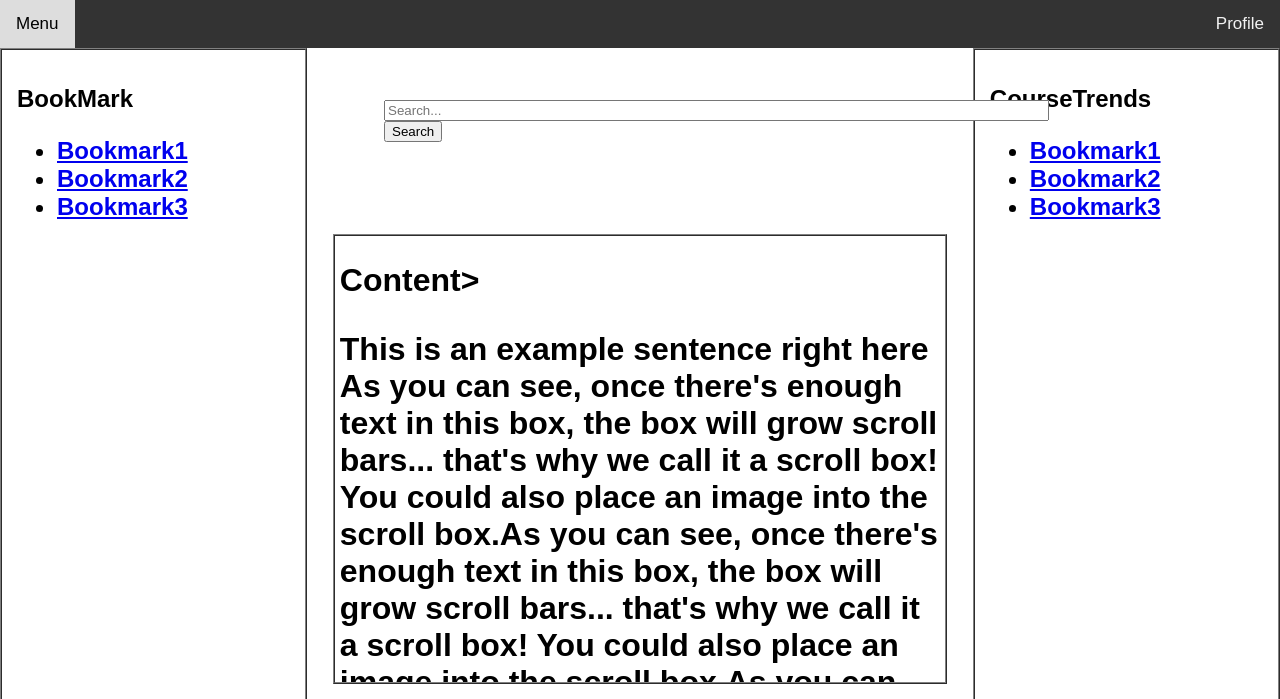
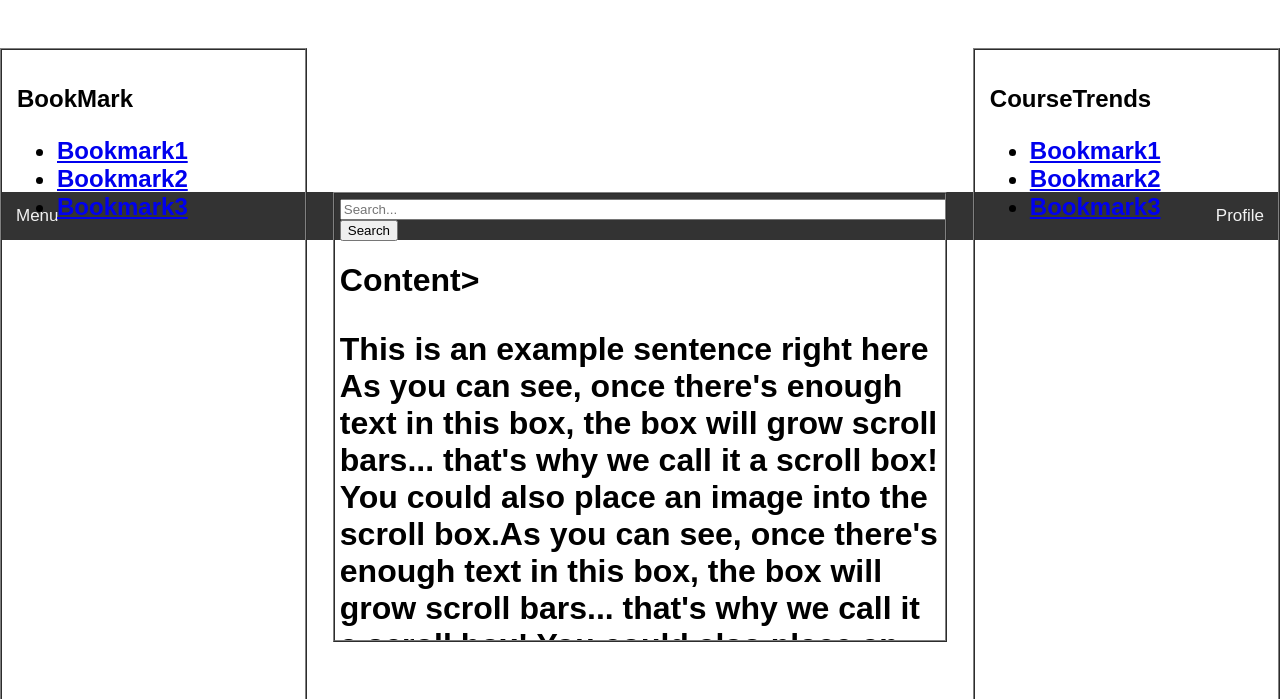
Before and after one commit to jry-an/CLOUDASS2, a Flask app: page / in a window 1280 px wide. Shown: the top 699 px of the page. Run offline with Flask 2, Linux system fonts and the light colour scheme.

Commit message:
Final homePage

```diff
--- a/static/style.css
+++ b/static/style.css
@@ -105,11 +105,3 @@
 
 
 }
-
-.SearchBar {
-  position: relative;
-  top: 100px;
-  margin-left: 30%;
-width: 40%;
-
-}
--- a/templates/home.html
+++ b/templates/home.html
@@ -49,15 +49,13 @@
   </nav>
   </div>
 
-<div class="SearchBar">
+
+
+<div class="Content">
 <form action="">
-  <input type="text" placeholder="Search..." name="search" size="80">
+  <input id="SearchBar" type="text" placeholder="Search..." name="search" size="80">
   <button type="submit">Search </button>
 </form>
-</div>
-
-<div class="Content">
-
 <h1>Content> <h1>
 <p>This is an example sentence right here As you can see, once there's enough text in this box, the box will grow scroll bars... that's why we call it a scroll box! You could also place an image into the scroll box.As you can see, once there's enough text in this box, the box will grow scroll bars... that's why we call it a scroll box! You could also place an image into the scroll box.As you can see, once there's enough text in this box, the box will grow scroll bars... that's why we call it a scroll box! You could also place an image into the scroll box.As you can see, once there's enough text in this box, the box will grow scroll bars... that's why we call it a scroll box! You could also place an image into the scroll box.As you can see, once there's enough text in this box, the box will grow scroll bars... that's why we call it a scroll box! You could also place an image into the scroll box.As you can see, once there's enough text in this box, the box will grow scroll bars... that's why we call it a scroll box! You could also place an image into the scroll box.
 As you can see, once there's enough text in this box, the box will grow scroll bars... that's why we call it a scroll box! You could also place an image into the scroll box.As you can see, once there's enough text in this box, the box will grow scroll bars... that's why we call it a scroll box! You could also place an image into the scroll box.As you can see, once there's enough text in this box, the box will grow scroll bars... that's why we call it a scroll box! You could also place an image into the scroll box.As you can see, once there's enough text in this box, the box will grow scroll bars... that's why we call it a scroll box! You could also place an image into the scroll box.
```
